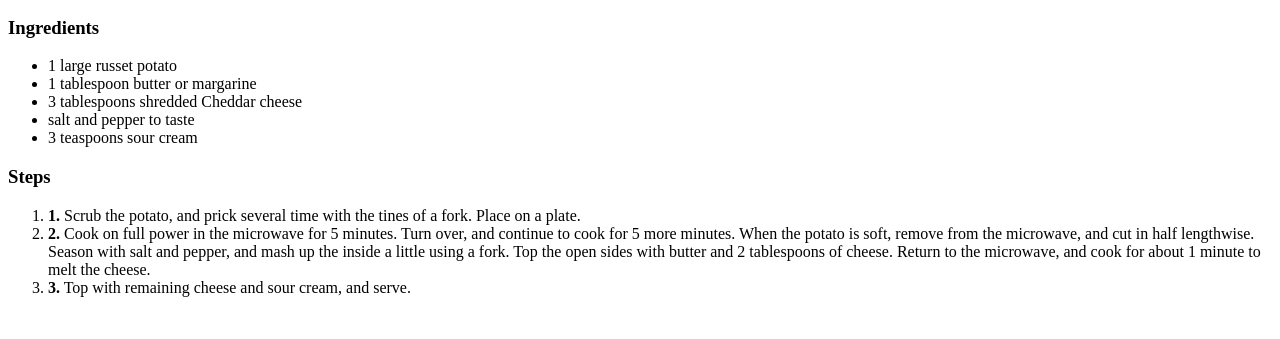
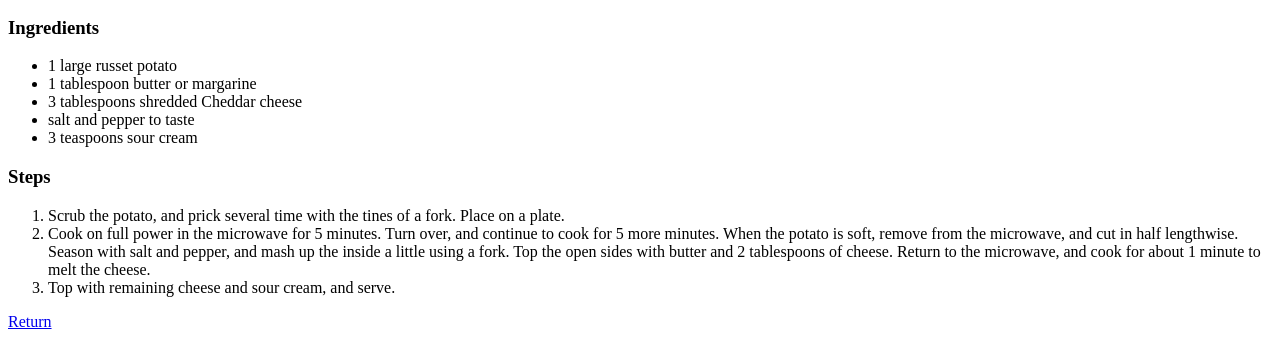
Before and after one commit to StefanCHI/odin-recipes, a plain HTML site: page recipes/microwave-baked-potato.html in a window 1280 px wide. Shown: the part 461-800 px from the top of the page. Drawn offline with Linux system fonts and the light colour scheme.

Commit message:
Add return link and took out stong tag

```diff
--- a/recipes/microwave-baked-potato.html
+++ b/recipes/microwave-baked-potato.html
@@ -20,9 +20,10 @@
     </ul>
     <h3>Steps</h3>
     <ol>
-        <li><strong>1.</strong> Scrub the potato, and prick several time with the tines of a fork. Place on a plate.</li>
-        <li><strong>2.</strong> Cook on full power in the microwave for 5 minutes. Turn over, and continue to cook for 5 more minutes. When the potato is soft, remove from the microwave, and cut in half lengthwise. Season with salt and pepper, and mash up the inside a little using a fork. Top the open sides with butter and 2 tablespoons of cheese. Return to the microwave, and cook for about 1 minute to melt the cheese.</li>
-        <li><strong>3.</strong> Top with remaining cheese and sour cream, and serve.</li>
+        <li> Scrub the potato, and prick several time with the tines of a fork. Place on a plate.</li>
+        <li> Cook on full power in the microwave for 5 minutes. Turn over, and continue to cook for 5 more minutes. When the potato is soft, remove from the microwave, and cut in half lengthwise. Season with salt and pepper, and mash up the inside a little using a fork. Top the open sides with butter and 2 tablespoons of cheese. Return to the microwave, and cook for about 1 minute to melt the cheese.</li>
+        <li> Top with remaining cheese and sour cream, and serve.</li>
     </ol>
+    <a href="../index.html">Return</a>
 </body>
 </html>
```
Also changed, not shown: recipes/chef-john-s-perfect-mashed-potatoes.html (+3 -2 lines), recipes/french-fried-potatoes.html (+3 -2 lines).
